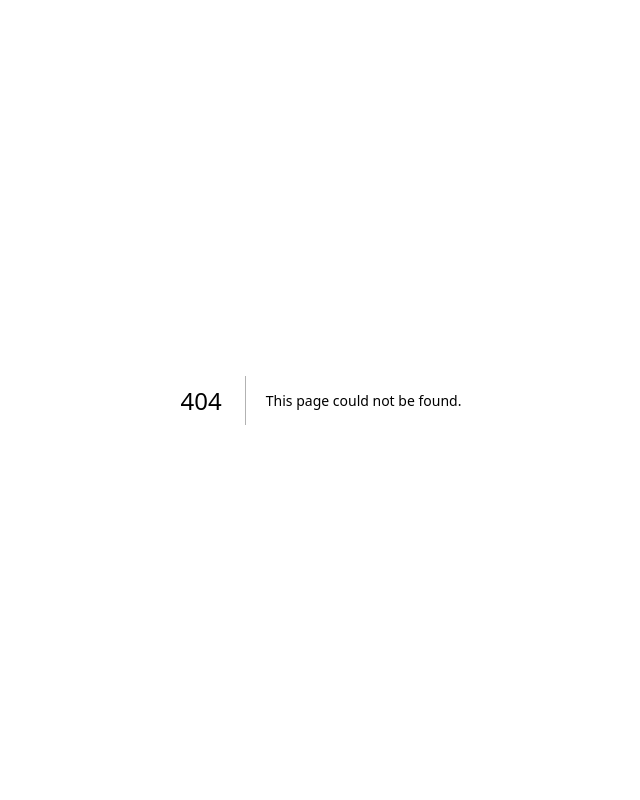
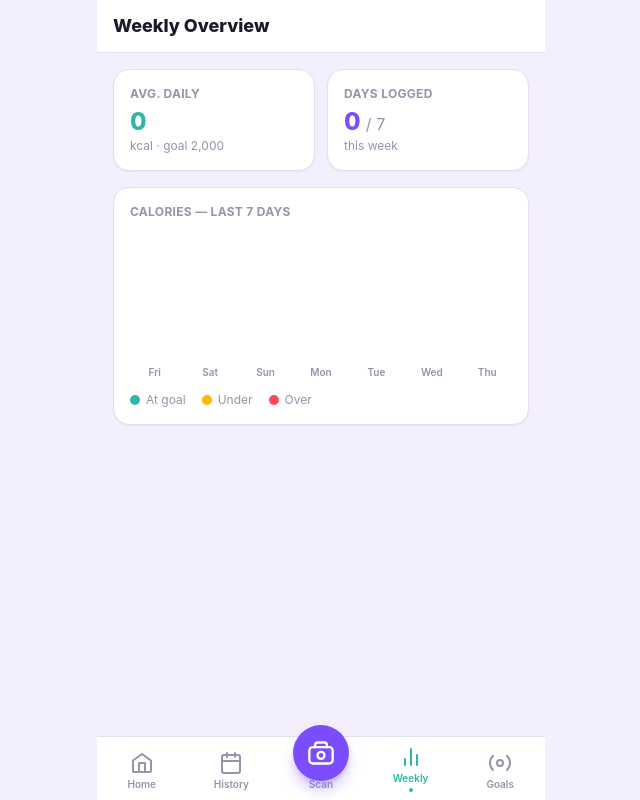
Before and after one commit to Ganga-Boi/mealscan-pro, a Next.js app: page /weekly in a window 1280 px wide. Before the commit this address had no page. Shown: the whole page, without its empty margins (319-959 px from the left). Built offline with nearby package versions, Linux system fonts and the light colour scheme.

Commit message:
Add files via upload

```diff
--- /dev/null
+++ b/app/weekly/page.tsx
@@ -0,0 +1,95 @@
+'use client';
+import { useEffect, useState } from 'react';
+import BottomNav from '@/components/BottomNav';
+import ProgressBar from '@/components/ProgressBar';
+import { entriesInRange, loadSettings } from '@/lib/storage';
+import { last7, daysAgo, today, dayLabel, dayTotals, displayDate } from '@/lib/calc';
+import type { UserSettings, MealEntry } from '@/lib/types';
+
+export default function WeeklyPage() {
+  const [weekData, setWeekData] = useState<{date:string;kcal:number}[]>([]);
+  const [settings, setSettings] = useState<UserSettings>({ dailyCalorieGoal:2000, dailyProteinGoal:150, dailyFatGoal:65, dailyCarbsGoal:250, weightUnit:'kg' });
+
+  useEffect(() => {
+    const s = loadSettings(); setSettings(s);
+    const dates = last7();
+    const entries = entriesInRange(dates[0], today());
+    const byDate = new Map<string, MealEntry[]>();
+    for (const e of entries) { const l = byDate.get(e.date)??[]; l.push(e); byDate.set(e.date,l); }
+    setWeekData(dates.map(d => ({ date:d, kcal: dayTotals(byDate.get(d)??[]).calories })));
+    setSettings(loadSettings());
+  }, []);
+
+  const logged = weekData.filter(d=>d.kcal>0);
+  const avg = logged.length ? Math.round(logged.reduce((s,d)=>s+d.kcal,0)/logged.length) : 0;
+  const maxVal = Math.max(settings.dailyCalorieGoal, ...weekData.map(d=>d.kcal), 1);
+
+  return (
+    <div className="bg-appbg min-h-screen pb-24">
+      <div className="bg-white sticky top-0 z-40 px-4 py-3 border-b border-border">
+        <h1 className="text-lg font-extrabold text-txtpri">Weekly Overview</h1>
+      </div>
+      <div className="px-4 py-4 flex flex-col gap-4">
+        {/* Stat cards */}
+        <div className="grid grid-cols-2 gap-3">
+          <div className="card p-4">
+            <p className="label mb-1">Avg. daily</p>
+            <p className="text-2xl font-extrabold" style={{color:avg>settings.dailyCalorieGoal?'#FF4757':'#2DB8A4'}}>{avg.toLocaleString()}</p>
+            <p className="text-xs text-txtsec">kcal · goal {settings.dailyCalorieGoal.toLocaleString()}</p>
+          </div>
+          <div className="card p-4">
+            <p className="label mb-1">Days logged</p>
+            <p className="text-2xl font-extrabold text-accent">{logged.length} <span className="text-base font-normal text-txtsec">/ 7</span></p>
+            <p className="text-xs text-txtsec">this week</p>
+          </div>
+        </div>
+
+        {/* Bar chart */}
+        <div className="card p-4">
+          <p className="label mb-4">Calories — last 7 days</p>
+          <div className="flex items-end gap-1.5 h-36">
+            {weekData.map(d => {
+              const pct = d.kcal / maxVal;
+              const goalPct = settings.dailyCalorieGoal / maxVal;
+              const over = d.kcal > settings.dailyCalorieGoal;
+              const barColor = d.kcal === 0 ? '#EEE8F8' : over ? '#FF4757' : d.kcal >= settings.dailyCalorieGoal * 0.9 ? '#2DB8A4' : '#FFB800';
+              return (
+                <div key={d.date} className="flex-1 flex flex-col items-center gap-1">
+                  <span className="text-[9px] text-txtsec">{d.kcal>0?(d.kcal>=1000?`${(d.kcal/1000).toFixed(1)}k`:d.kcal):''}</span>
+                  <div className="flex-1 w-full relative bg-muted rounded-t-md overflow-hidden flex flex-col justify-end">
+                    <div className="absolute left-0 right-0 border-t border-dashed border-primary/40" style={{bottom:`${goalPct*100}%`}}/>
+                    <div className="rounded-t-md transition-all" style={{height:`${Math.max(pct*100,2)}%`, backgroundColor:barColor}}/>
+                  </div>
+                  <span className="text-[10px] font-semibold text-txtsec">{dayLabel(d.date)}</span>
+                </div>
+              );
+            })}
+          </div>
+          <div className="flex gap-4 mt-3">
+            {[{c:'#2DB8A4',l:'At goal'},{c:'#FFB800',l:'Under'},{c:'#FF4757',l:'Over'}].map(m=>(
+              <div key={m.l} className="flex items-center gap-1.5 text-xs text-txtsec">
+                <div className="w-2.5 h-2.5 rounded-full" style={{backgroundColor:m.c}}/>
+                {m.l}
+              </div>
+            ))}
+          </div>
+        </div>
+
+        {/* Highlights */}
+        {logged.length > 0 && (() => {
+          const best = logged.reduce((a,b)=>a.kcal>b.kcal?a:b);
+          const low  = logged.reduce((a,b)=>a.kcal<b.kcal?a:b);
+          return (
+            <div className="card p-4 flex flex-col gap-3">
+              <p className="label">Highlights</p>
+              <div className="flex items-center gap-3"><span className="text-xl">🔥</span><div className="flex-1"><p className="text-sm font-semibold text-txtpri">Highest: {best.kcal.toLocaleString()} kcal</p><p className="text-xs text-txtsec">{displayDate(best.date)}</p></div></div>
+              {low.date !== best.date && <div className="flex items-center gap-3"><span className="text-xl">🌿</span><div className="flex-1"><p className="text-sm font-semibold text-txtpri">Lowest: {low.kcal.toLocaleString()} kcal</p><p className="text-xs text-txtsec">{displayDate(low.date)}</p></div></div>}
+              <div className="flex items-center gap-3"><span className="text-xl">📊</span><div className="flex-1"><p className="text-sm font-semibold text-txtpri">vs. goal: {avg>settings.dailyCalorieGoal?'+':'-'}{Math.abs(avg-settings.dailyCalorieGoal).toLocaleString()} kcal/day</p><p className="text-xs text-txtsec">{avg>settings.dailyCalorieGoal?'Over average':'Under average'}</p></div></div>
+            </div>
+          );
+        })()}
+      </div>
+      <BottomNav/>
+    </div>
+  );
+}
```
